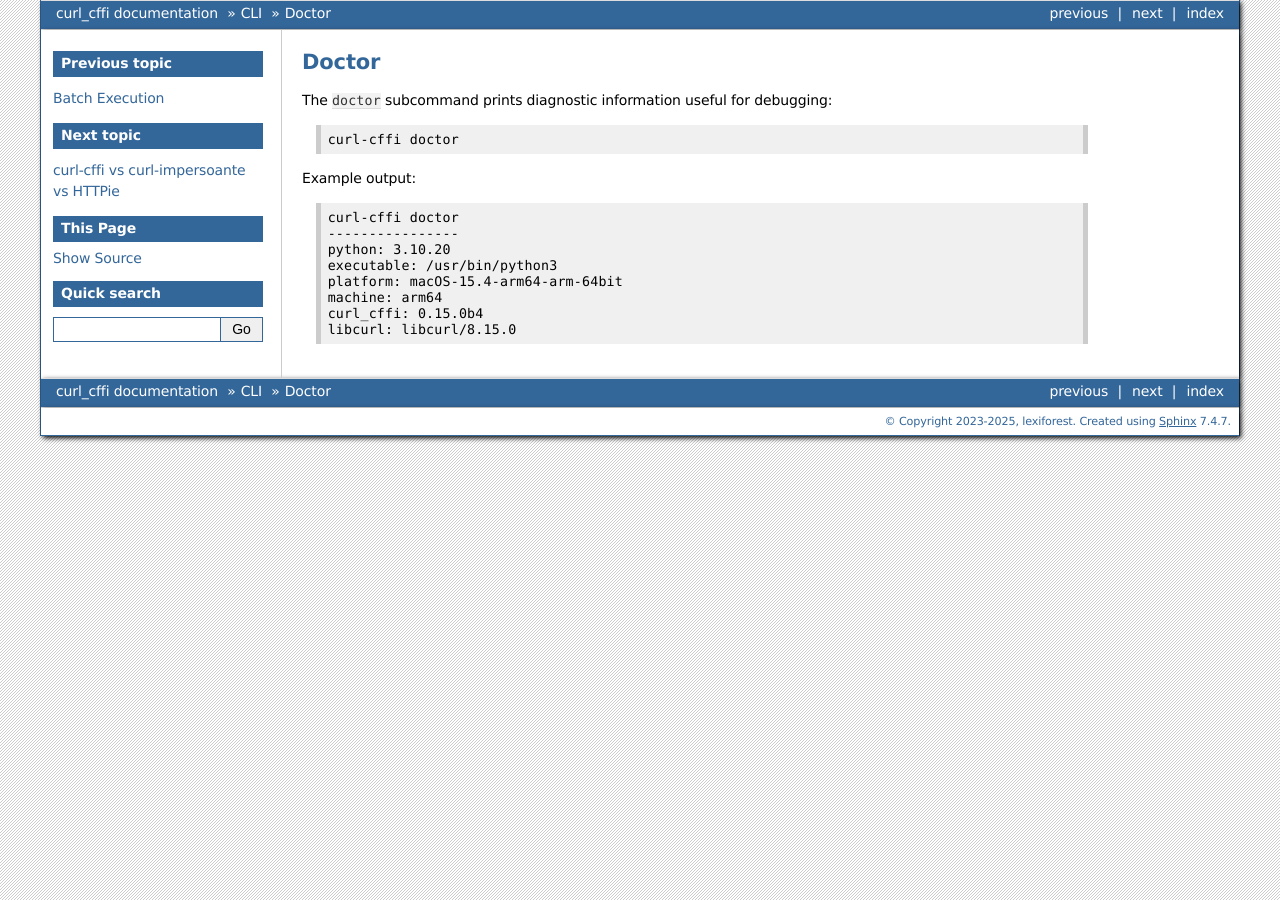
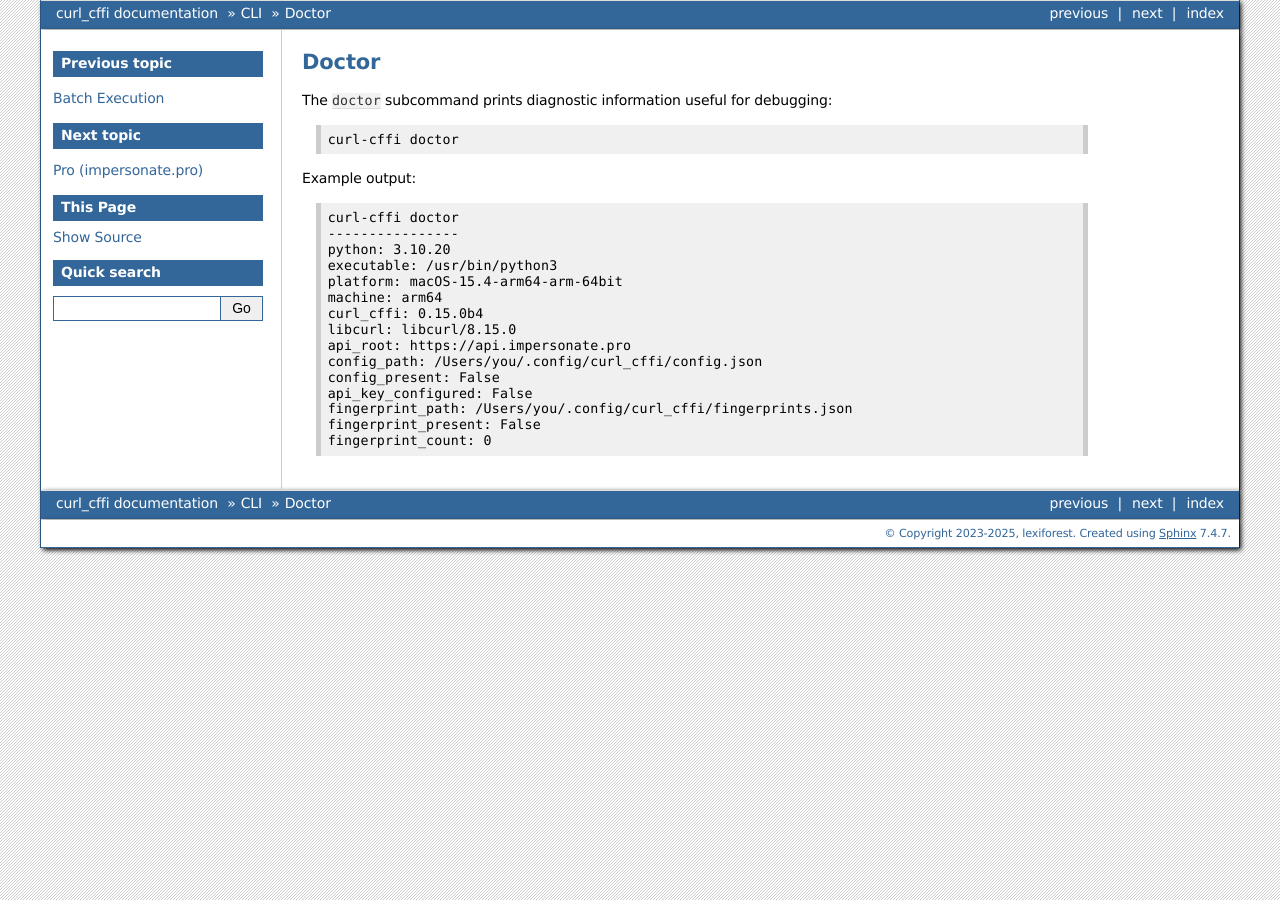
Before and after one commit to lexiforest/curl_cffi, a Sphinx documentation site: the page built from docs/cli/doctor.rst, in a window 1280 px wide. Built offline with Sphinx 7.4.7, drawn with Linux system fonts in a browser that asks for light colours.

Commit message:
Update docs

```diff
--- a/docs/cli/_index.rst
+++ b/docs/cli/_index.rst
@@ -76,4 +76,5 @@
    options
    run
    doctor
+   pro
    vs_others
--- a/docs/cli/doctor.rst
+++ b/docs/cli/doctor.rst
@@ -19,3 +19,10 @@
     machine: arm64
     curl_cffi: 0.15.0b4
     libcurl: libcurl/8.15.0
+    api_root: https://api.impersonate.pro
+    config_path: /Users/you/.config/curl_cffi/config.json
+    config_present: False
+    api_key_configured: False
+    fingerprint_path: /Users/you/.config/curl_cffi/fingerprints.json
+    fingerprint_present: False
+    fingerprint_count: 0
--- a/docs/index.rst
+++ b/docs/index.rst
@@ -166,7 +166,7 @@
 
 Moreover, we offer comprehensive fingerprint suites at `impersonate.pro <https://impersonate.pro>`_.
 
-There is a CLI helper for managing fingerprints and debugging, see :doc:`cli`.
+There is a CLI helper for managing fingerprints and debugging, see :doc:`cli/_index`.
 
 You can also find common use cases in the `examples <https://github.com/lexiforest/curl_cffi/tree/main/examples>`_ directory.
 
--- a/pyproject.toml
+++ b/pyproject.toml
@@ -1,6 +1,6 @@
 [project]
 name = "curl_cffi"
-version = "0.15.0b6"
+version = "0.15.1b1"
 authors = [{ name = "lexiforest", email = "infinitesheldon@gmail.com" }]
 description = "libcurl ffi bindings for Python, with impersonation support."
 license = "MIT"
```
Also changed, not shown: docs/cli.rst (deleted, +0 -77 lines), docs/cli/pro.rst (added, +41 -0 lines), 1 other file.
